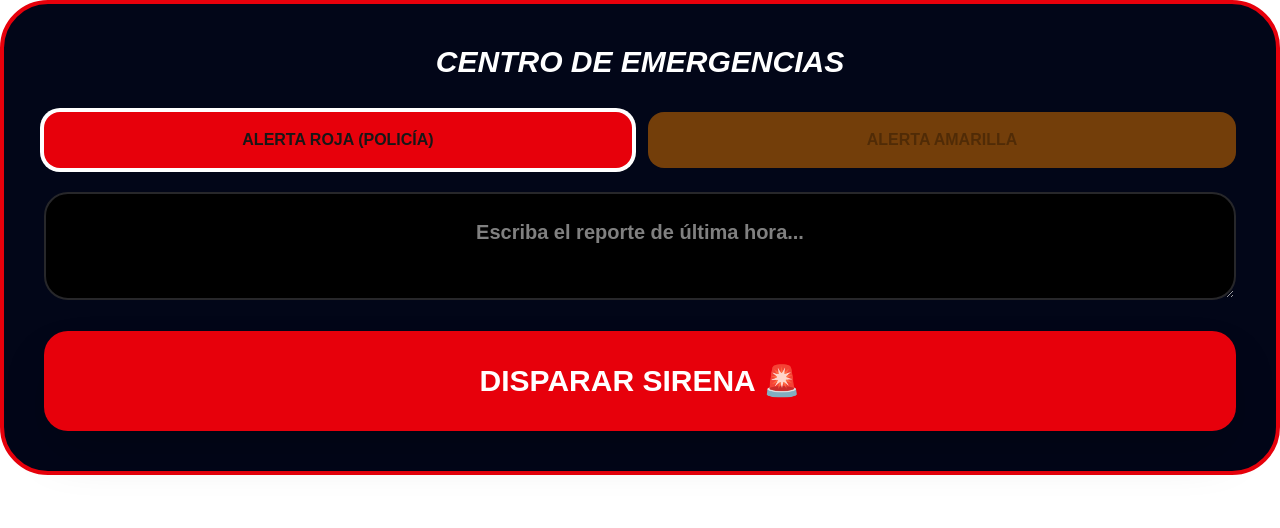
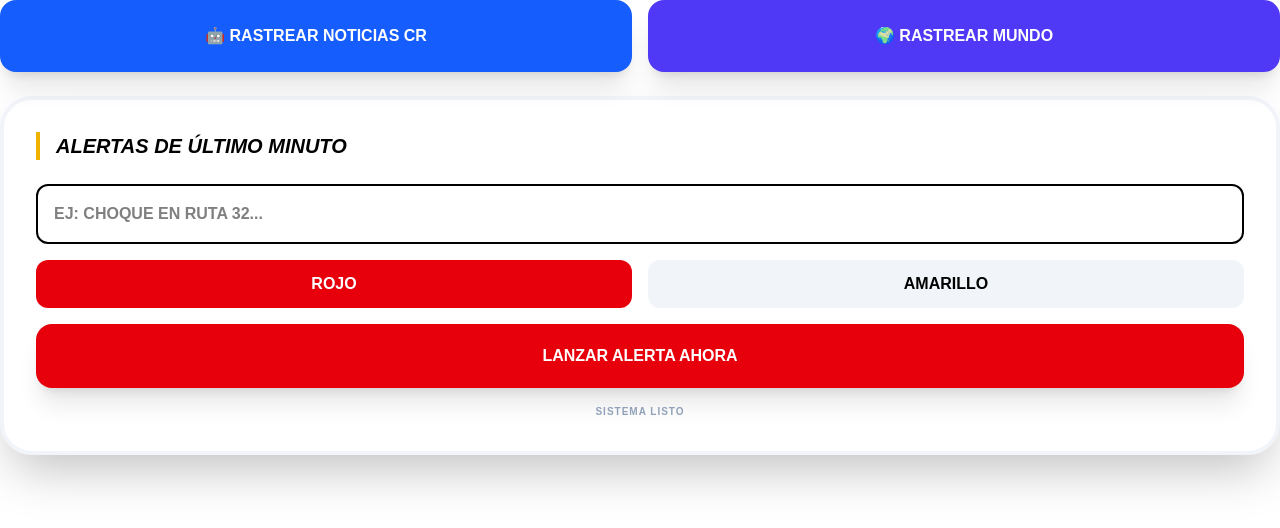
Before and after one commit to robertovillalobos996-rgb/psc-informa, a Next.js app: page /admin/alertas in a window 1280 px wide. Shown: the top 528 px of the page. Built offline with nearby package versions, Linux system fonts and the light colour scheme; no server answers.

Commit message:
Parche final Robot y Alertas

```diff
--- a/app/admin/alertas/page.tsx
+++ b/app/admin/alertas/page.tsx
@@ -5,27 +5,55 @@ import { supabase } from '../../../lib/supabase';
 export default function AdminAlertas() {
   const [mensaje, setMensaje] = useState('');
   const [color, setColor] = useState('rojo');
-  const [status, setStatus] = useState('');
+  const [status, setStatus] = useState('SISTEMA LISTO');
 
-  const enviarAlerta = async () => {
-    setStatus('🚨 LANZANDO...');
-    const { error } = await supabase.from('alertas').insert([{ mensaje, color, activa: true }]);
-    if (!error) { setStatus('🚨 ALERTA EN EL AIRE'); setMensaje(''); }
+  // PARCHE: Agregamos ": any" a la variable "tipo"
+  const ejecutarRobot = async (tipo: any) => {
+    setStatus(`🤖 RASTREANDO ${tipo.toUpperCase()}...`);
+    try {
+      const res = await fetch('/api/rss-bot', {
+        method: 'POST',
+        body: JSON.stringify({ tipo })
+      });
+      const data = await res.json();
+      setStatus(`✅ ROBOT: ${data.mensaje || 'PROCESO TERMINADO'}`);
+    } catch (err) {
+      setStatus('❌ ERROR EN EL ROBOT');
+    }
+  };
+
+  const enviarAlerta = async (e: any) => {
+    e.preventDefault();
+    setStatus('📡 LANZANDO ALERTA...');
+    const { error } = await supabase.from('alertas').insert([{ mensaje, color }]);
+    if (error) setStatus('❌ FALLO AL LANZAR');
+    else {
+      setStatus('🚨 ALERTA EN VIVO');
+      setMensaje('');
+    }
   };
 
   return (
-    <div className="p-10 bg-slate-950 rounded-[3rem] border-4 border-red-600">
-      <h2 className="text-3xl font-black text-white uppercase italic text-center mb-8 italic">Centro de Emergencias</h2>
-
-      <div className="flex gap-4 mb-6">
-        <button onClick={() => setColor('rojo')} className={`flex-1 py-4 rounded-2xl font-black ${color === 'rojo' ? 'bg-red-600 ring-4 ring-white' : 'bg-red-900 text-white/50'}`}>ALERTA ROJA (POLICÍA)</button>
-        <button onClick={() => setColor('amarillo')} className={`flex-1 py-4 rounded-2xl font-black text-black ${color === 'amarillo' ? 'bg-yellow-400 ring-4 ring-white' : 'bg-yellow-900 text-black/30'}`}>ALERTA AMARILLA</button>
+    <div className="space-y-6">
+      {/* BOTONES DEL ROBOT */}
+      <div className="grid grid-cols-2 gap-4">
+        <button onClick={() => ejecutarRobot('nacionales')} className="bg-blue-600 p-6 rounded-2xl font-black text-white hover:bg-blue-700 transition-all shadow-xl">🤖 RASTREAR NOTICIAS CR</button>
+        <button onClick={() => ejecutarRobot('internacionales')} className="bg-indigo-600 p-6 rounded-2xl font-black text-white hover:bg-indigo-700 transition-all shadow-xl">🌍 RASTREAR MUNDO</button>
       </div>
 
-      <textarea value={mensaje} onChange={(e) => setMensaje(e.target.value)} className="w-full bg-black border-2 border-zinc-800 rounded-3xl p-6 text-white text-center text-xl font-bold mb-6" placeholder="Escriba el reporte de última hora..." />
-
-      <button onClick={enviarAlerta} className="w-full bg-red-600 text-white py-8 rounded-3xl text-3xl font-black shadow-2xl hover:bg-red-500 transition-all uppercase">Disparar Sirena 🚨</button>
-      {status && <p className="text-center font-black text-white mt-4 animate-pulse">{status}</p>}
+      {/* FORMULARIO DE ALERTA */}
+      <div className="p-8 bg-white rounded-[2rem] text-black shadow-2xl border-4 border-slate-100">
+        <h2 className="text-xl font-black mb-6 uppercase italic border-l-4 border-yellow-500 pl-4">Alertas de Último Minuto</h2>
+        <form onSubmit={enviarAlerta} className="space-y-4">
+          <input value={mensaje} onChange={(e: any) => setMensaje(e.target.value)} className="w-full p-4 border-2 rounded-xl font-bold" placeholder="EJ: CHOQUE EN RUTA 32..." required />
+          <div className="flex gap-4">
+            <button type="button" onClick={() => setColor('rojo')} className={`flex-1 p-3 rounded-xl font-black ${color === 'rojo' ? 'bg-red-600 text-white' : 'bg-slate-100'}`}>ROJO</button>
+            <button type="button" onClick={() => setColor('amarillo')} className={`flex-1 p-3 rounded-xl font-black ${color === 'amarillo' ? 'bg-yellow-500 text-black' : 'bg-slate-100'}`}>AMARILLO</button>
+          </div>
+          <button className="w-full bg-red-600 text-white py-5 rounded-2xl font-black uppercase shadow-xl">LANZAR ALERTA AHORA</button>
+        </form>
+        <p className="text-center font-black mt-4 text-[10px] text-slate-400 uppercase tracking-widest">{status}</p>
+      </div>
     </div>
   );
 }
```
